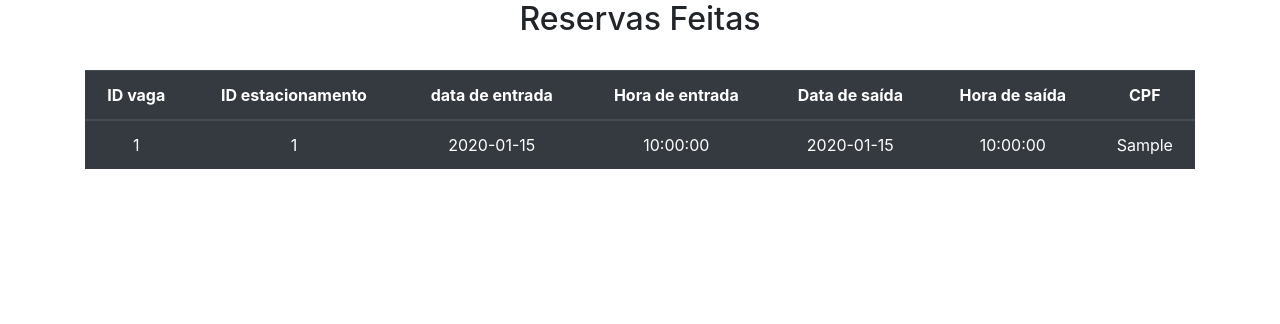
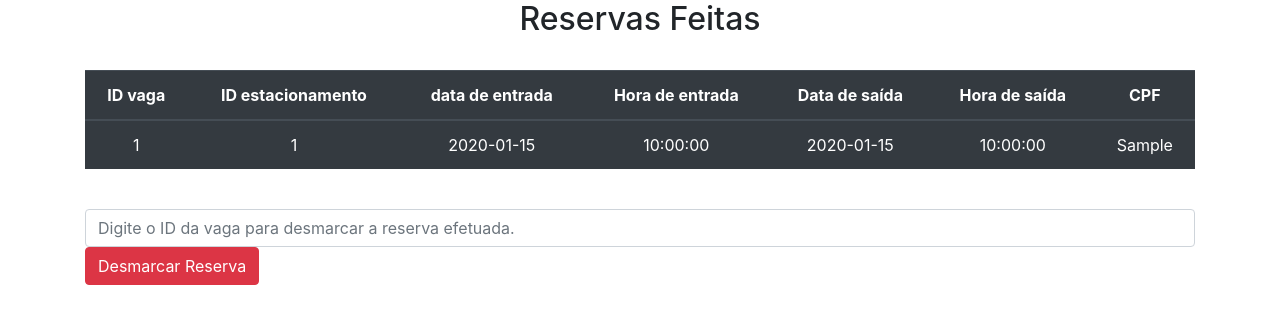
Before and after one commit to MatheusAlcantaraDeLima/vagou, a PHP site: page /reservas.php in a window 1280 px wide. Shown: the part 135-459 px from the top of the page. Run offline with PHP 8.4, Linux system fonts and the light colour scheme; the visitor is signed in with stand-in values (Sample User, id 1); tables that the repository leaves empty hold one stand-in row (values such as "Sample post").

Commit message:
adicionado a opção de desmarcar reserva

```diff
--- a/form.php
+++ b/form.php
@@ -36,7 +36,7 @@
                 <label><span class="sr-only">CPF</span><input type="text" name="cpf" id="cpf" placeholder="Digite seu CPF" class="form-control" size="100"  required pattern="\d{3}\.\d{3}\.\d{3}-\d{2}"></label>
                 <label><span class="sr-only">Senha</span><input type="password" name="senhaPF" placeholder="Digite sua senha" class="form-control" size="100" maxlength="20" required></label>
             </div>
-            <input type="submit" value="cadastrar" class="btn btn-success">
+            <input type="submit" value="Cadastrar" class="btn btn-success">
             <input class="btn btn-danger" type="reset" value="Resetar">
         </form>
         <!--FORM pessoa jurídica-->
@@ -58,7 +58,7 @@
                 <label><span class="sr-only">Preço por ano</span><input type="text" name="preco_ano" placeholder="Digite o preço por ano" class="form-control preco" size="100" maxlength="9"></label>
                 <label><span class="sr-only">Senha</span><input type="password" name="senhaPJ" placeholder="Digite a senha" class="form-control" size="100"  maxlength="20" required></label>
             </div>
-            <input type="submit" value="cadastrar" class="btn btn-success">
+            <input type="submit" value="Cadastrar" class="btn btn-success">
             <input class="btn btn-danger" type="reset" value="Resetar">
         </form>
     </div>
--- a/reservas.php
+++ b/reservas.php
@@ -66,6 +66,24 @@
         <?php
                 }
         ?>
-                </div>
+        <form>
+            <label for="inputID"><span class="sr-only">ID da vaga</span></label>
+            <input type="number" class="form-control" placeholder="Digite o ID da vaga para desmarcar a reserva efetuada." name="idVaga" id="inputID" min="1">
+            <input type="submit" value="Desmarcar Reserva" class="btn btn-danger">
+        </form>
+        <?php
+            if(isset($_GET['idVaga'])){
+                $idVaga = $_GET['idVaga'];
+                if($idVaga >= 1){
+                    $deletaVaga = "delete from reservar where id_vaga = ".$idVaga;
+                    $execQuery = mysqli_query($conexao, $deletaVaga);
+                    echo "<script>alert('Reserva deletada com sucesso.')</script>";
+                    echo "<script>location.href='reservas.php'</script>";
+                }else{
+                    echo "<script>alert('ID inválido, favor, insira novamente.')</script>";
+                }
+            }
+        ?>
+    </div>
 </body>
 </html>
```
